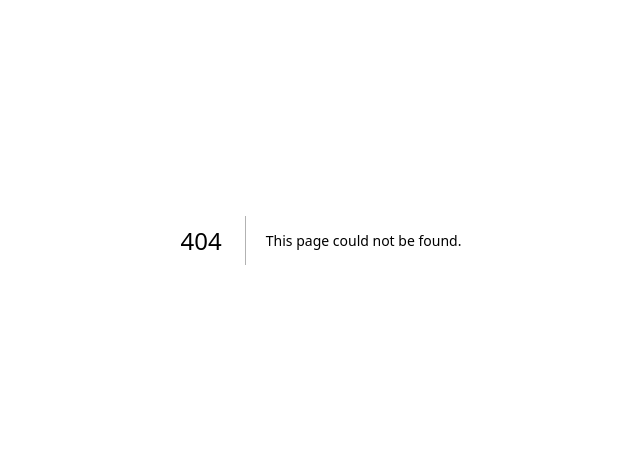
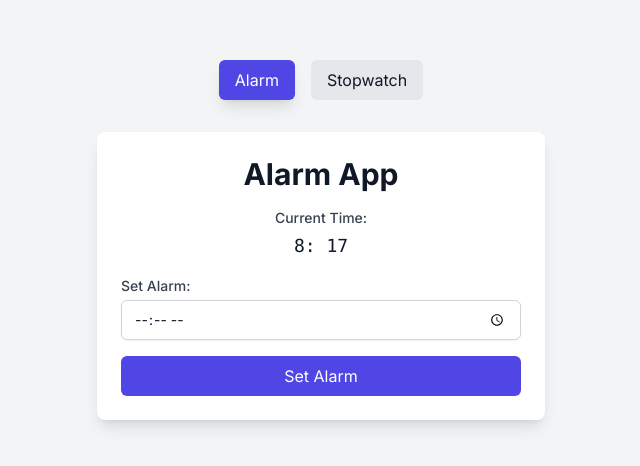
Before and after one commit to mshuecodev/todoapp, a Next.js app: page /alarm in a window 1280 px wide. Before the commit this address had no page. Shown: the part 160-626 px from the top of the page, without its empty margins (319-959 px from the left). Built offline with nearby package versions, Linux system fonts and the light colour scheme.

Commit message:
alarm, stopwatch

```diff
--- /dev/null
+++ b/app/alarm/Alarm.tsx
@@ -0,0 +1,66 @@
+"use client"
+import React, { useEffect, useState } from "react"
+
+const AlarmPage: React.FC = () => {
+	const [time, setTime] = useState("")
+	const [alarmTime, setAlarmTime] = useState<string | null>(null)
+	const [message, setMessage] = useState("")
+
+	const handleSetAlarm = () => {
+		setAlarmTime(time)
+		setMessage("Alarm set!")
+	}
+
+	useEffect(() => {
+		const interval = setInterval(() => {
+			const current = new Date()
+			const currentTime = `${current.getHours()}: ${current.getMinutes()}`
+			setTime(currentTime)
+			if (alarmTime === currentTime) {
+				setMessage("Alarm is ringing!")
+				new Notification("Alarm", {
+					body: "Your alarm is ringing!"
+				})
+			}
+		}, 1000)
+
+		return () => clearInterval(interval)
+	}, [alarmTime])
+	return (
+		<div className="bg-white p-6 rounded-lg shadow-lg">
+			<h1 className="text-3xl font-bold mb-4 text-center">Alarm App</h1>
+			<div className="mb-4 text-center">
+				<label
+					htmlFor="time"
+					className="block text-sm font-medium text-gray-700"
+				>
+					Current Time:
+				</label>
+				<span className="block mt-1 text-lg font-mono">{time}</span>
+			</div>
+			<div className="mb-4">
+				<label
+					htmlFor="alarm"
+					className="block text-sm font-medium text-gray-700"
+				>
+					Set Alarm:
+				</label>
+				<input
+					type="time"
+					id="alarm"
+					className="mt-1 block w-full px-3 py-2 border border-gray-300 rounded-md shadow-sm focus:outline-none focus:ring-indigo-500 focus:border-indigo-500 sm:text-sm"
+					onChange={(e) => setAlarmTime(e.target.value)}
+				/>
+			</div>
+			<button
+				onClick={handleSetAlarm}
+				className="w-full bg-indigo-600 text-white py-2 px-4 rounded-md hover:bg-indigo-700 focus:outline-none focus:ring-2 focus:ring-offset-2 focus:ring-indigo-500"
+			>
+				Set Alarm
+			</button>
+			{message && <div className="mt-4 p-4 bg-green-100 text-green-800 rounded-md text-center">{message}</div>}
+		</div>
+	)
+}
+
+export default AlarmPage
--- /dev/null
+++ b/app/alarm/Stopwatch.tsx
@@ -0,0 +1,57 @@
+import React, { useState, useRef } from "react"
+
+const Stopwatch: React.FC = () => {
+	const [time, setTime] = useState(0)
+	const [running, setRunning] = useState(false)
+	const timerRef = useRef<number>()
+
+	const startTimer = () => {
+		if (!running) {
+			setRunning(true)
+			const start = Date.now() - time
+			timerRef.current = window.setInterval(() => {
+				setTime(Date.now() - start)
+			}, 1000)
+		}
+	}
+
+	const stopTimer = () => {
+		setRunning(false)
+		window.clearInterval(timerRef.current)
+	}
+
+	const resetTimer = () => {
+		setRunning(false)
+		window.clearInterval(timerRef.current)
+		setTime(0)
+	}
+
+	return (
+		<div className="bg-white p-6 rounded-lg shadow-lg">
+			<h1 className="text-3xl font-bold mb-4 text-center">Stopwatch</h1>
+			<div className="mb-4 text-3xl font-mono text-center">{new Date(time).toISOString().slice(11, 19)}</div>
+			<div className="flex space-x-2">
+				<button
+					onClick={startTimer}
+					className="w-full bg-green-600 text-white py-2 px-4 rounded-md hover:bg-green-700 focus:outline-none focus:ring-2 focus:ring-offset-2 focus:ring-green-500"
+				>
+					Start
+				</button>
+				<button
+					onClick={stopTimer}
+					className="w-full bg-red-600 text-white py-2 px-4 rounded-md hover:bg-red-700 focus:outline-none focus:ring-2 focus:ring-offset-2 focus:ring-red-500"
+				>
+					Stop
+				</button>
+				<button
+					onClick={resetTimer}
+					className="w-full bg-yellow-600 text-white py-2 px-4 rounded-md hover:bg-yellow-700 focus:outline-none focus:ring-2 focus:ring-offset-2 focus:ring-yellow-500"
+				>
+					Reset
+				</button>
+			</div>
+		</div>
+	)
+}
+
+export default Stopwatch
--- /dev/null
+++ b/app/alarm/page.tsx
@@ -0,0 +1,33 @@
+"use client"
+import React, { useEffect, useState } from "react"
+import AlarmPage from "./Alarm"
+import StopwatchPage from "./Stopwatch"
+
+const TabPage: React.FC = () => {
+	const [activeTab, setActiveTab] = useState("alarm")
+
+	return (
+		<div className="min-h-screen flex flex-col items-center justify-center bg-gray-100">
+			<div className="flex space-x-4 mb-8">
+				<button
+					onClick={() => setActiveTab("alarm")}
+					className={`py-2 px-4 rounded-md transition ${activeTab === "alarm" ? "bg-indigo-600 text-white shadow-lg" : "bg-gray-200 hover:bg-gray-300"}`}
+				>
+					Alarm
+				</button>
+				<button
+					onClick={() => setActiveTab("stopwatch")}
+					className={`py-2 px-4 rounded-md transition ${activeTab === "stopwatch" ? "bg-indigo-600 text-white shadow-lg" : "bg-gray-200 hover:bg-gray-300"}`}
+				>
+					Stopwatch
+				</button>
+			</div>
+			<div className="w-full max-w-md">
+				{activeTab === "alarm" && <AlarmPage />}
+				{activeTab === "stopwatch" && <StopwatchPage />}
+			</div>
+		</div>
+	)
+}
+
+export default TabPage
--- a/app/home/page.tsx
+++ b/app/home/page.tsx
@@ -74,6 +74,14 @@ function Home() {
 								CHAT APP
 							</Link>
 						</li>
+						<li className="py-4">
+							<Link
+								className="hover:text-green-800"
+								href="/alarm"
+							>
+								ALARM
+							</Link>
+						</li>
 					</ul>
 				</nav>
 				<button
```
